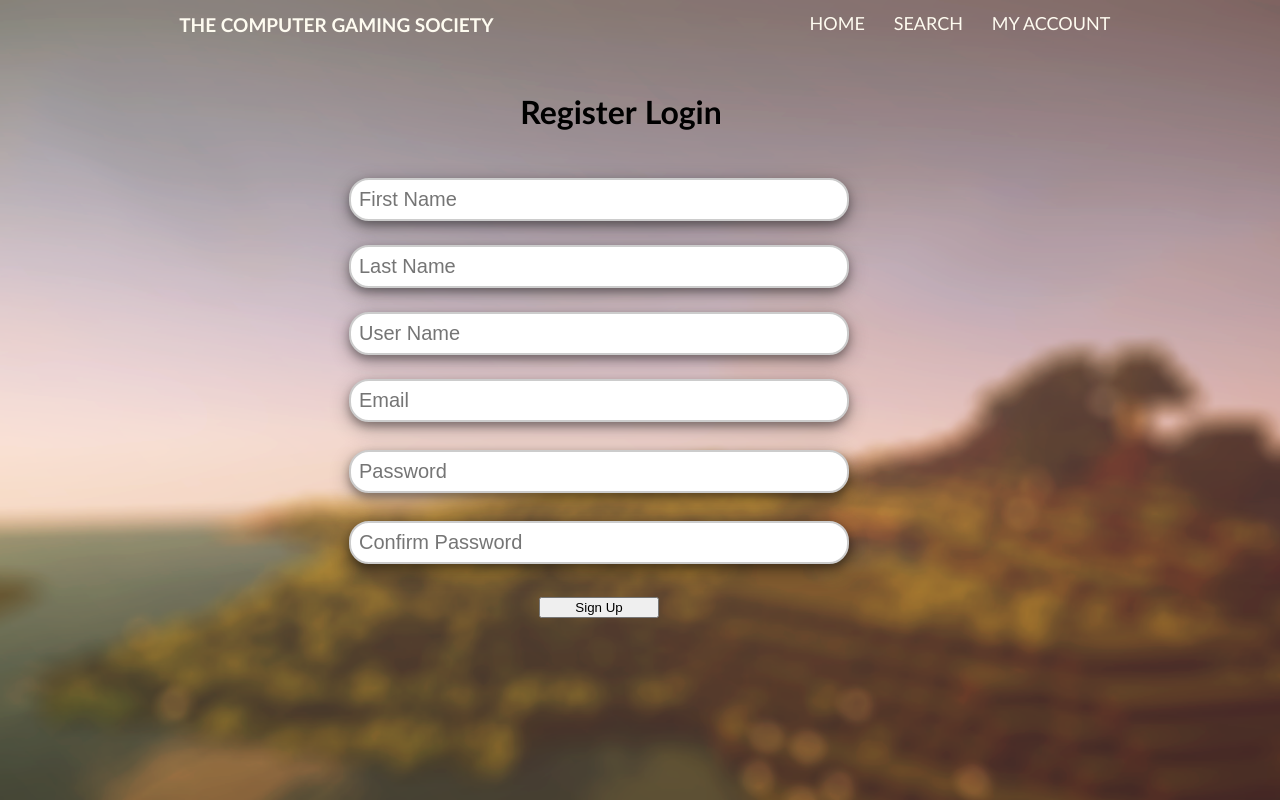
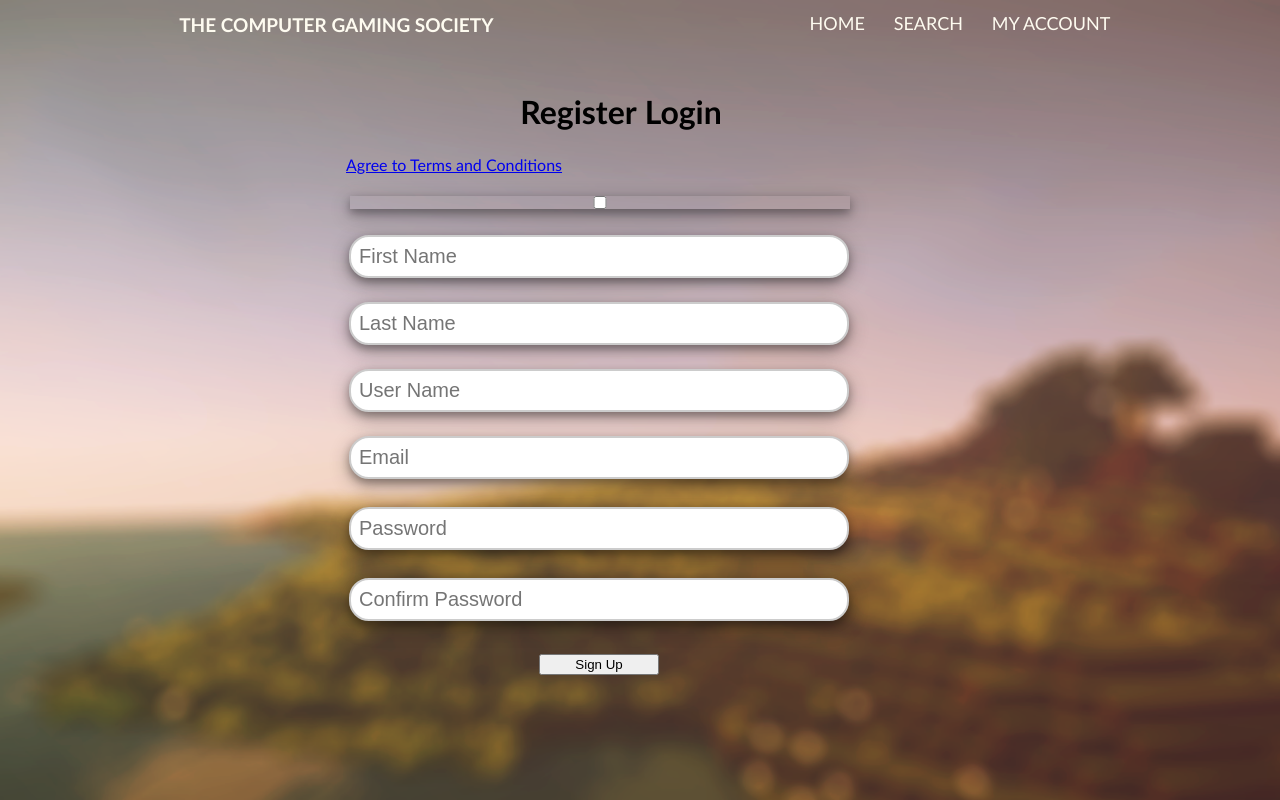
Before and after one commit to Futuramistic/SEG_Lab_Project, a PHP site: page /Sign-Up.php in a window 1280 px wide. Run offline with PHP 8.4, Linux system fonts and the light colour scheme.

Commit message:
Update Sign-Up.php
Implemented a checkbox for Terms and Conditions in the Sign-Up page.

```diff
--- a/SEG Website/Sign-Up.php
+++ b/SEG Website/Sign-Up.php
@@ -53,6 +53,8 @@ height 35px;
 		<td><tr> <td ><input type="password" placeholder="Password" name="password"></td> </tr>
 		<td><tr> <td ><input type="password" placeholder="Confirm Password" name="password"></td> </tr>
 		<td><tr> <td  align="center"> <button id="button"> Sign Up </button> </td></tr>
+	        <a href="T&C's.php" >Agree to Terms and Conditions</a>
+		<input type="checkbox"  id="myCheck" onclick="" >
 
 		</table>
 
```
